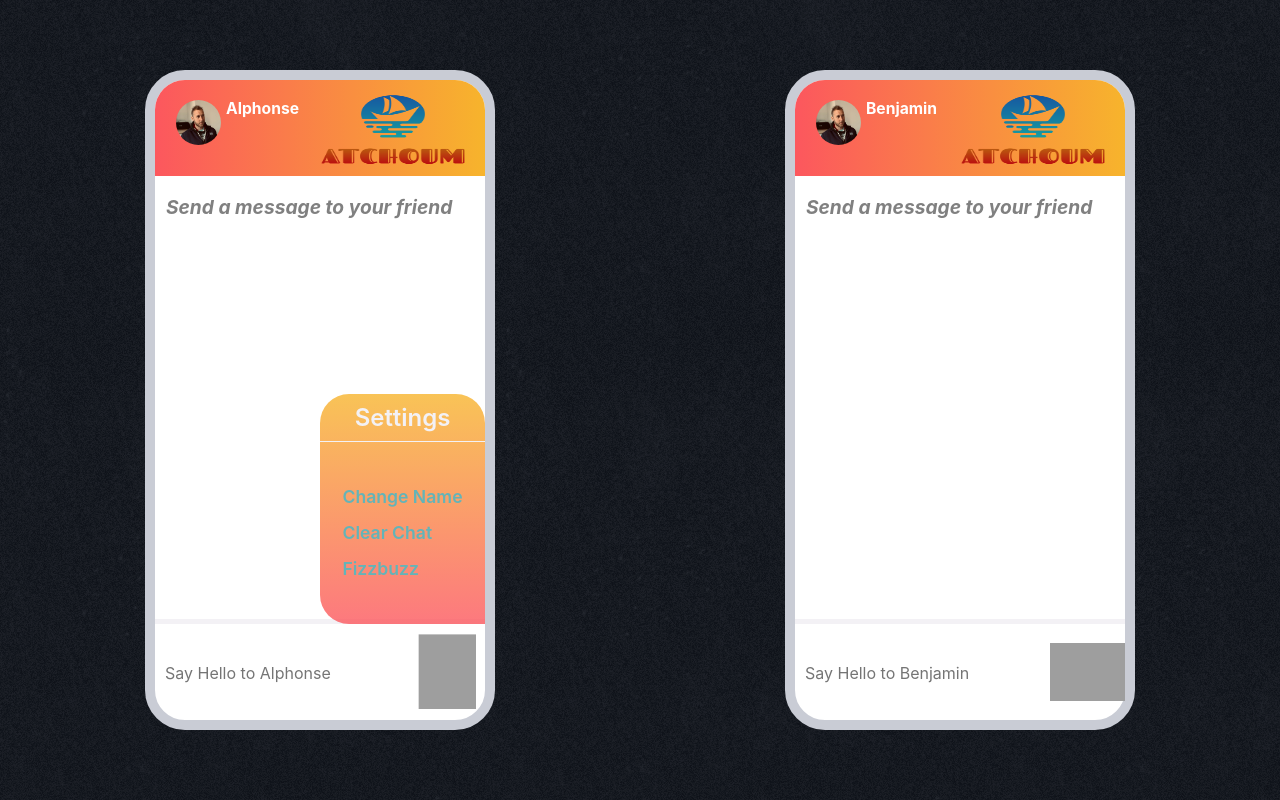
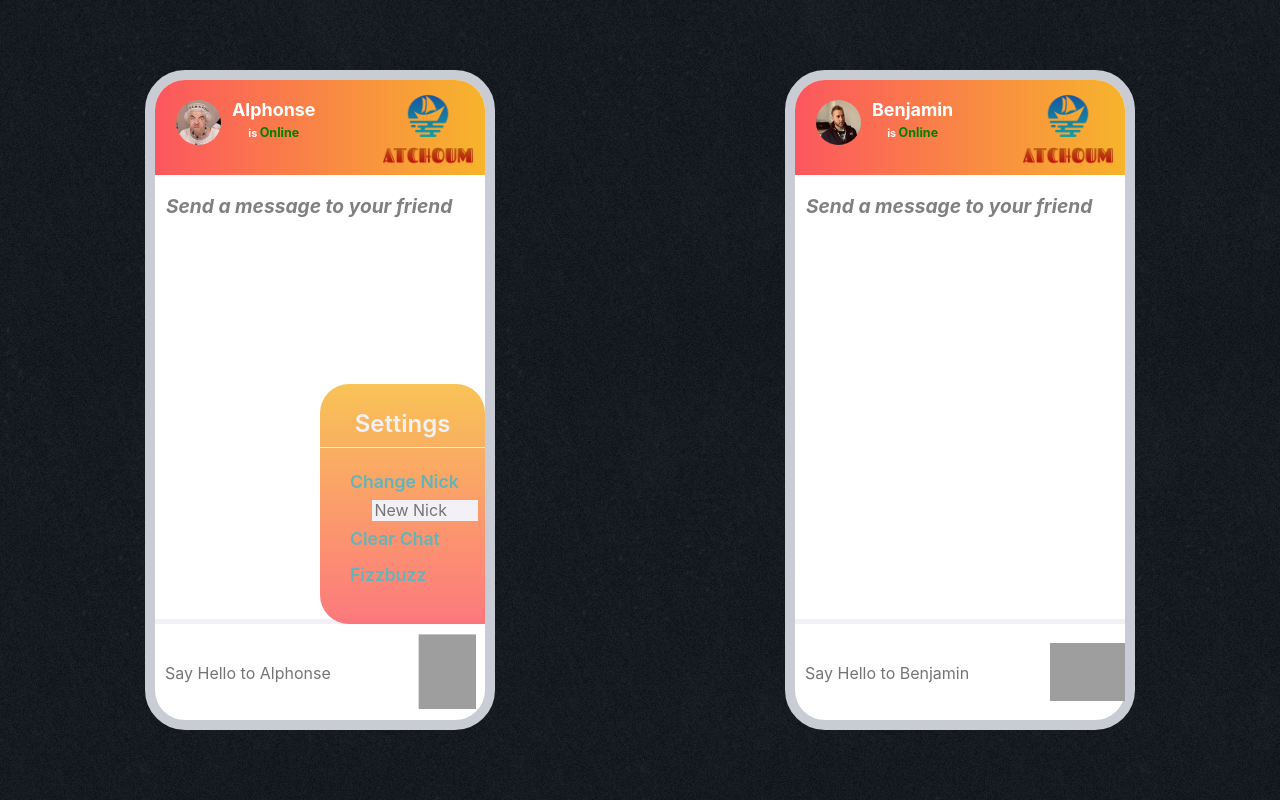
Before and after one commit to Benjamin1er/coton-chat, a React (Create React App) app: page / in a window 1280 px wide. Both pictures are taken after a click on the picture 447 px from the left and 672 px from the top of the page. Built offline with nearby package versions, Linux system fonts and the light colour scheme; grey boxes are pictures that could not be loaded.

Commit message:
Finito Benito

```diff
--- a/src/components/Chat.jsx
+++ b/src/components/Chat.jsx
@@ -45,7 +45,6 @@ const Chat = props => {
               }}
               key={index}
             >
-              {console.log(props.previousName)}
               <li className='chat-username'>{userText[0]}</li>
               <li className='chat-text'>{userText[1]}</li>
             </ul>
--- a/src/components/Form.jsx
+++ b/src/components/Form.jsx
@@ -10,9 +10,7 @@ const Form = props => {
   // Function and state declaration to determine wether the menu is open or not
   const [isOpen, setIsOpen] = useState(false)
 
-  const handleOpen = () => {
-    setIsOpen(!isOpen)
-  }
+  const handleOpen = () => setIsOpen(!isOpen)
   const handleClose = () => setIsOpen(false)
 
   //Functions to put users input into states
--- a/src/components/GlobalPage.jsx
+++ b/src/components/GlobalPage.jsx
@@ -18,7 +18,6 @@ const GlobalPage = () => {
     return initialValue || { name1: 'Benjamin', name2: 'Alphonse' }
   })
   const [previousName, setPreviousName] = useState({ name1: [], name2: [] })
-  console.log(name)
   //Set props in a variable
   const props = {
     chat: chat,
@@ -37,6 +36,7 @@ const GlobalPage = () => {
   useEffect(() => {
     localStorage.setItem('username', JSON.stringify(name))
   }, [name])
+
   return (
     <div className='global-page'>
       <LeftScreen {...props} />
--- a/src/components/Header.css
+++ b/src/components/Header.css
@@ -28,18 +28,18 @@
 .header-username {
   overflow: hidden;
   margin: 0;
-  font-size: 0.7em;
-  margin-left: 5px;
+  font-size: 0.8em;
+  margin-left: 11px;
 }
 
 .header-logo-container {
   display: flex;
   align-items: center;
   height: 100%;
-  width: 50%;
+  width: 30%;
 }
 
 .header-logo {
   height: 90%;
-  width: 95%;
+  width: 100%;
 }
--- a/src/components/Header.jsx
+++ b/src/components/Header.jsx
@@ -1,5 +1,6 @@
 import M from '../assets/M2.jpg'
 import Logo from '../assets/logo2.png'
+import Roro from '../assets/roro.jpg'
 
 import './Header.css'
 
@@ -7,9 +8,16 @@ const Header = props => {
   return (
     <div className='header'>
       <div className='header-user-container'>
-        <img className='header-avatar' src={M} alt='avatar' />
+        {props.left && (
+          <img className='header-avatar' src={Roro} alt='avatar' />
+        )}
+        {props.right && <img className='header-avatar' src={M} alt='avatar' />}
+
         <p className='header-username'>
           {props.left ? props.name.name2 : props.name.name1}
+          <br />
+          <span style={{ fontSize: '0.6em' }}>is </span>
+          <span style={{ fontSize: '0.7em', color: 'green' }}>Online</span>
         </p>
       </div>
       <div className='header-logo-container'>
--- a/src/components/OpenMenu.css
+++ b/src/components/OpenMenu.css
@@ -3,7 +3,7 @@
   position: absolute;
   bottom: 100%;
   right: 0;
-  height: 240%;
+  height: 250%;
   width: 50%;
   background:
   linear-gradient(to bottom, rgba(247, 180, 44, 0.8), rgba(252, 87, 94, 0.8));;
@@ -12,13 +12,16 @@
   display: flex;
   flex-direction: column;
   justify-content: space-evenly;
+  animation-duration: 2.1s;
+  animation-name: fade;
 }
 
 .open-menu-container {
   display: flex;
   flex-direction: column;
   align-items: flex-start;
-  margin: auto;
+  margin: 0 0 15px 30px;
+
 }
 
 .open-menu-button {
@@ -32,9 +35,31 @@
 }
 
 .open-menu-settings {
-  padding: 10px 0;
+  cursor: default;
+  padding: 10px;
   color: #F3F1F5;
   font-size: 1.5em;
   font-weight: 600;
   border-bottom: 1px solid #F3F1F5;
 }
+
+.open-menu-input {
+  border: none;
+  background-color: #F3F1F5;
+  width: 75%;
+  margin-left: 15px;
+}
+
+.open-menu-input:focus {
+  outline: none;
+}
+
+@keyframes fade {
+  from {
+    opacity: 0;
+  }
+
+  to {
+    opacity: 1;
+  }
+}
--- a/src/components/OpenMenu.jsx
+++ b/src/components/OpenMenu.jsx
@@ -1,27 +1,36 @@
+import { useState } from 'react'
+
 import './OpenMenu.css'
 
 const OpenMenu = props => {
-  //Function to change username
+  //Function to change usernames
+  const [newNick, setNewNick] = useState('')
 
-  const modifyName1 = () => {
+  const handleChange = e => setNewNick(e.target.value)
+  console.log(newNick)
+
+  const modifyName1 = e => {
+    e.preventDefault()
     props.setPreviousName(container => {
       return { ...container, name1: [...container.name1, props.name.name1] }
     })
     props.setName(container => {
-      return { ...container, name1: Math.random().toString() }
+      return { ...container, name1: newNick }
     })
     props.handleOpen()
+    setNewNick('')
   }
+
   const modifyName2 = () => {
     props.setPreviousName(container => {
       return { ...container, name2: [...container.name2, props.name.name2] }
     })
     props.setName(container => {
-      return { ...container, name2: Math.random().toString() }
+      return { ...container, name2: newNick }
     })
     props.handleOpen()
   }
-  console.log(props.previousName)
+
   //Function to clear the chat for both users (delete both chat states and localstorage)
   const clearStorage = () => {
     localStorage.removeItem('conversation')
@@ -60,12 +69,25 @@ const OpenMenu = props => {
         <p style={{ margin: '0' }}>Settings</p>
       </div>
       <div className='open-menu-container'>
-        <button
-          className='open-menu-button nick'
-          onClick={props.left ? modifyName1 : modifyName2}
+        <p
+          style={{ margin: '0', cursor: 'default' }}
+          className='open-menu-button'
         >
-          Change Name
-        </button>
+          Change Nick
+        </p>
+        <form onSubmit={props.left ? modifyName1 : modifyName2}>
+          <input
+            minLength='4'
+            maxLength='16'
+            type='text'
+            className='open-menu-input'
+            placeholder='New Nick'
+            name='nick'
+            onChange={handleChange}
+            value={newNick}
+          />
+        </form>
+
         <button className='open-menu-button' onClick={clearStorage}>
           Clear Chat
         </button>
```
Also changed, not shown: src/assets/roro.jpg (added).
